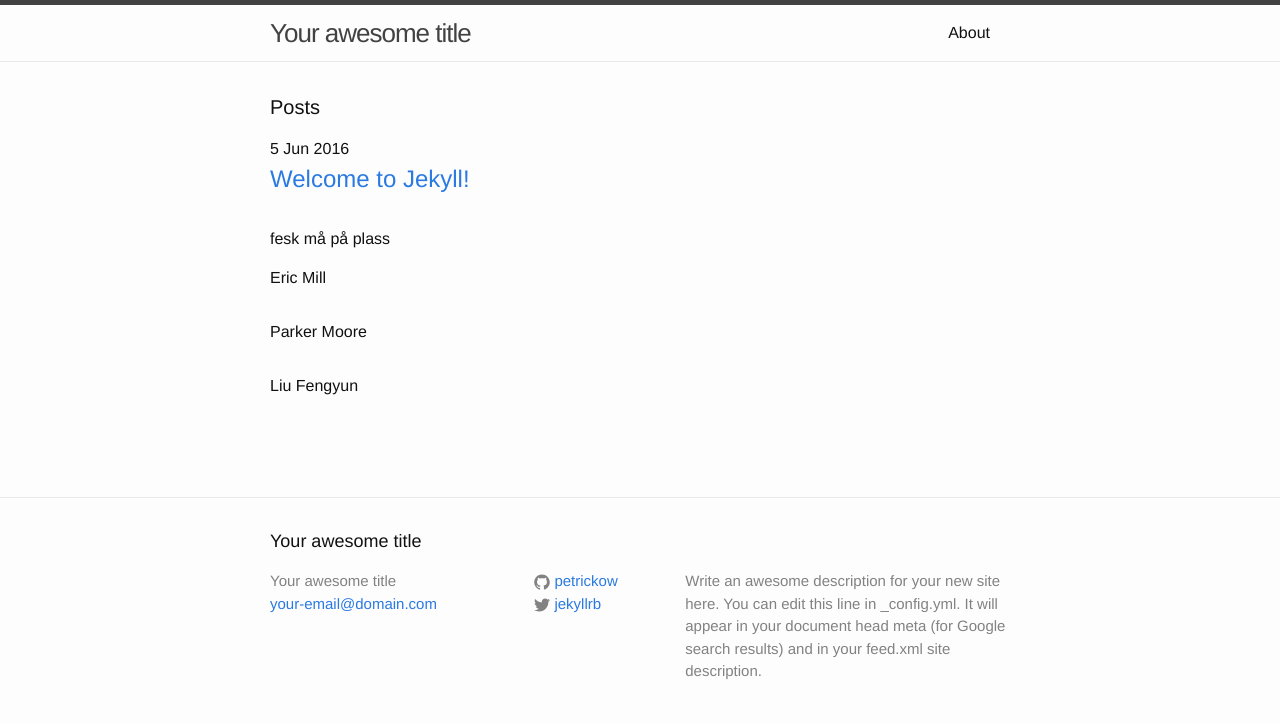
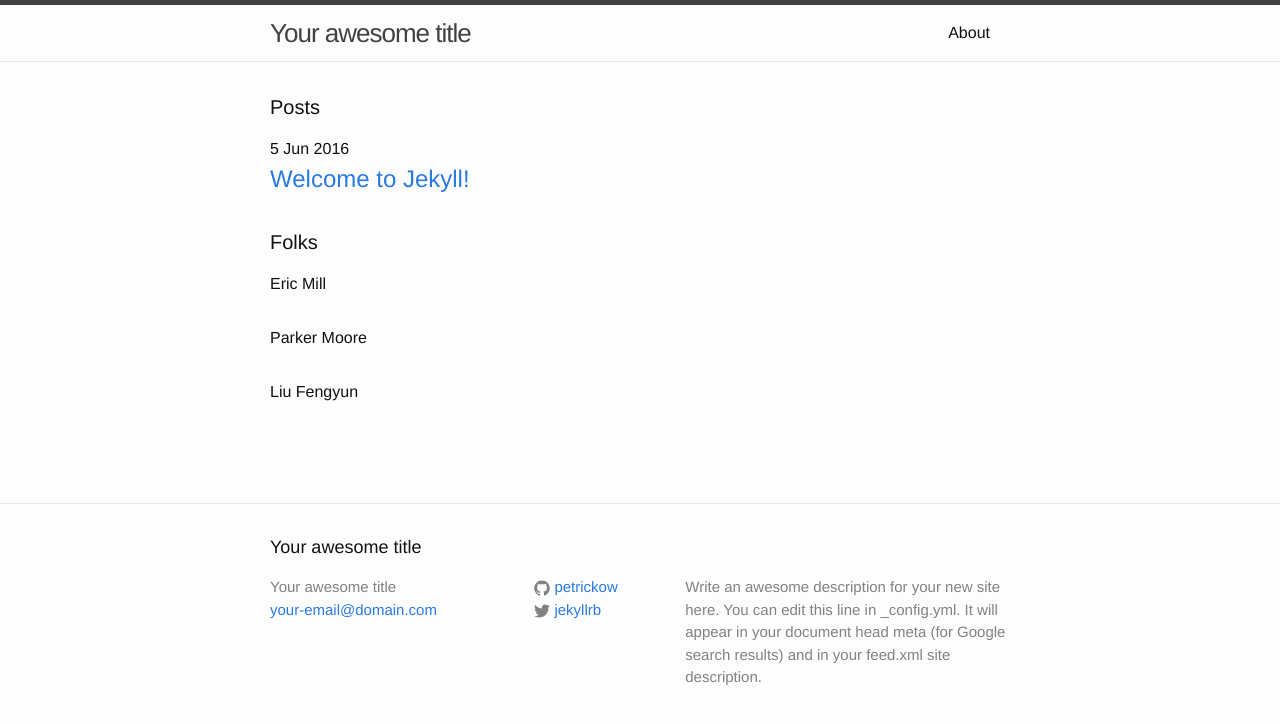
Before and after one commit to petrickow/petrickow.github.io, a Jekyll site: the page built from index.html, in a window 1280 px wide. Shown: the top 724 px of the page. Built offline with Jekyll 4.4.1, drawn with Linux system fonts in a browser that asks for light colours.

Commit message:
Minor tweaks to index

```diff
--- a/index.html
+++ b/index.html
@@ -18,12 +18,12 @@ layout: default
     {% endfor %}
   </ul>
 
+  <h1 class="page-heading">Folks</h1>
 
   <ul class="post-list">
-    <p>{{site.test}} må på plass</p>
       {% for user in site.data.users %}
       <li>
-        {{user.name}}
+        <span>{{user.name}}</span>
       </li>
       {% endfor %}
   </ul>
```
